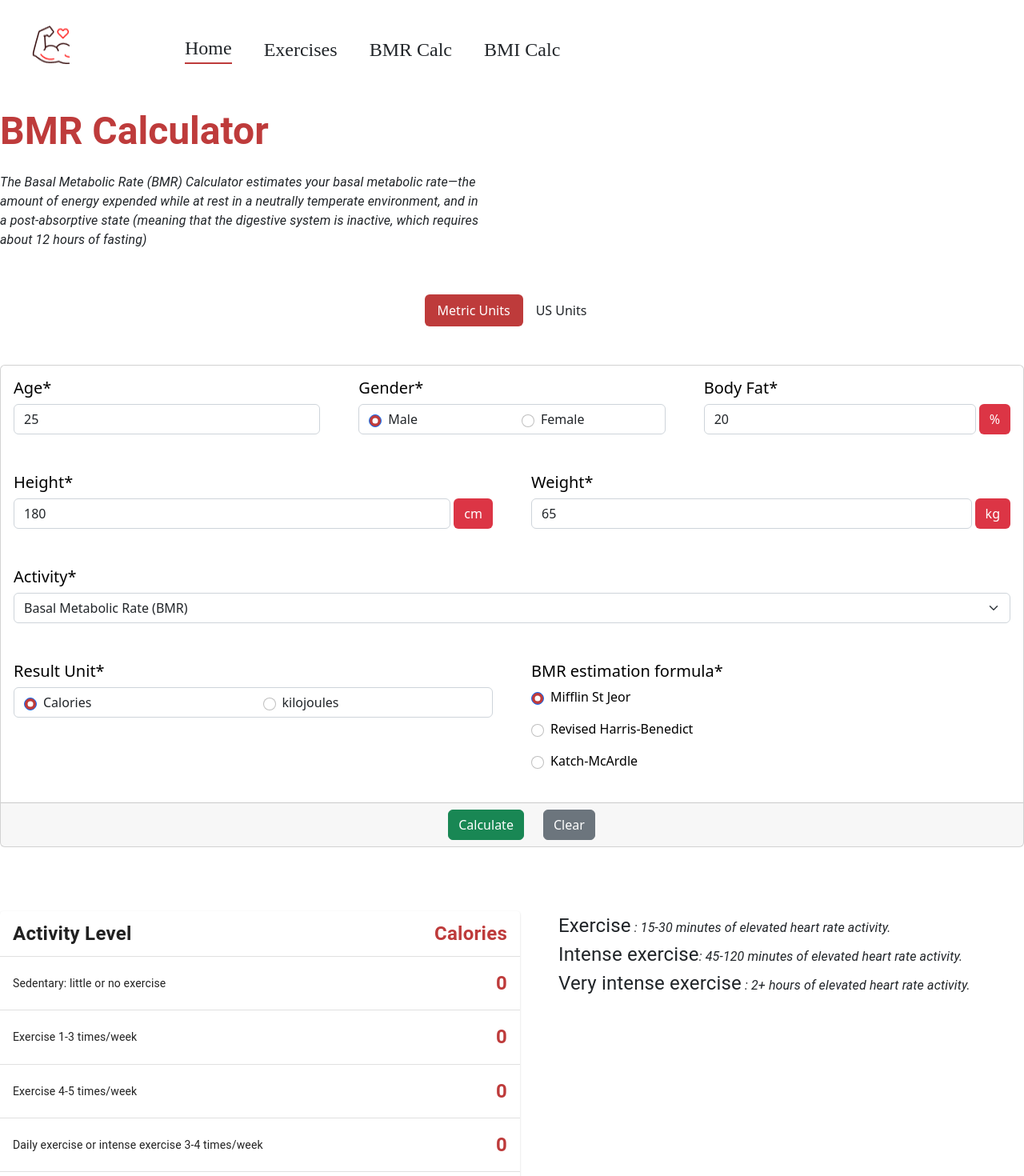
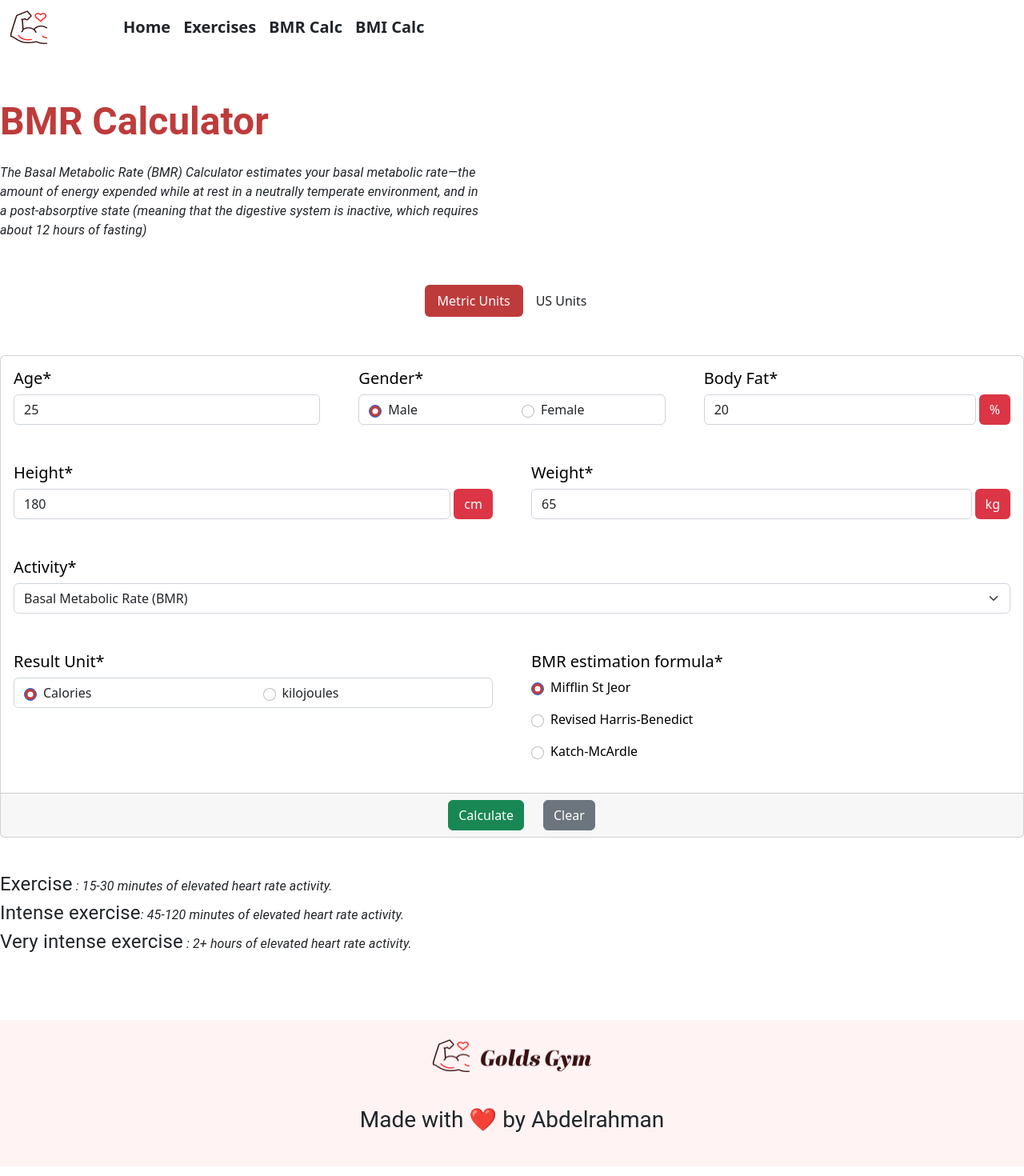
Before and after one commit to abdelrahman252/gym, a React (Vite) app: page /calc in a window 1280 px wide. Shown: the top 1470 px of the page at 80% size. Built offline with nearby package versions, Linux system fonts and the light colour scheme.

Commit message:
Add files via upload

```diff
--- a/package.json
+++ b/package.json
@@ -21,6 +21,7 @@
     "react-bootstrap": "^2.5.0",
     "react-dom": "^18.2.0",
     "react-horizontal-scrolling-menu": "^3.2.0",
+    "react-icons": "^4.4.0",
     "react-router-dom": "^6.4.0",
     "router-dom": "^2.2.9",
     "styled-components": "^5.3.5"
--- a/src/components/BodyPart.jsx
+++ b/src/components/BodyPart.jsx
@@ -14,7 +14,7 @@ const BodyPart = ({ item, setBodyPart, bodyPart }) => (
             borderTop: "4px solid #FF2625",
             background: "#fff",
             borderBottomLeftRadius: "20px",
-            width: "270px",
+            width: { lg: "270px", xs: "150px" },
             height: "282px",
             cursor: "pointer",
             gap: "47px",
@@ -22,7 +22,7 @@ const BodyPart = ({ item, setBodyPart, bodyPart }) => (
         : {
             background: "#fff",
             borderBottomLeftRadius: "20px",
-            width: "270px",
+            width: { lg: "270px", xs: "150px" },
             height: "282px",
             cursor: "pointer",
             gap: "47px",
--- a/src/components/HeroBanner.jsx
+++ b/src/components/HeroBanner.jsx
@@ -40,7 +40,6 @@ const HeroBanner = () => (
           borderRadius: "4px",
           transition: "all .2s linear",
         }}
-        className="search-btn"
       >
         Explore Exercises
       </a>
--- a/src/components/Navbar.jsx
+++ b/src/components/Navbar.jsx
@@ -3,74 +3,49 @@ import { Link } from "react-router-dom";
 import { Stack } from "@mui/material";
 import "./bmr.css";
 import Logo from "../assets/images/Logo.png";
+import { GiToggles } from "react-icons/gi";
 
-const Navbar = () => {
+import { Navbar, Nav, Container } from "react-bootstrap";
+
+const Header = () => {
   const [activeLink, setActiveLink] = useState("home");
+
   const onUpdateActiveLink = (value) => {
     setActiveLink(value);
   };
   return (
-    <Stack
-      direction="row"
-      justifyContent="space-around"
-      sx={{
-        gap: { sm: "123px", xs: "40px" },
-        mt: { sm: "32px", xs: "20px" },
-        justifyContent: "none",
-      }}
-      px="20px"
-    >
-      <Link to="/">
-        <img
-          src={Logo}
-          alt="logo"
-          style={{ width: "48px", height: "48px", margin: "0px 20px" }}
-        />
-      </Link>
-      <Stack
-        direction="row"
-        gap="40px"
-        fontFamily="Alegreya"
-        fontSize="24px"
-        alignItems="flex-end"
-      >
-        <Link
-          to="/"
-          style={{
-            textDecoration: "none",
-            color: "#3A1212",
-          }}
-          className={activeLink === "home" ? "bot" : ""}
-          onClick={() => onUpdateActiveLink("home")}
-        >
-          Home
-        </Link>
-        <a
-          href="#exercises"
-          style={{ textDecoration: "none", color: "#3A1212" }}
-          className={activeLink === "exercises" ? "bot" : ""}
-          onClick={() => onUpdateActiveLink("exercises")}
-        >
-          Exercises
-        </a>
+    <>
+      <Navbar expand="md">
+        <Container fluid>
+          <Navbar.Brand href="/">
+            <img src={Logo} alt="Title" />
+          </Navbar.Brand>
+          <Navbar.Toggle aria-controls="phone" />
+          <Navbar.Collapse id="phone">
+            <Nav style={{ marginLeft: "70px" }}>
+              <Nav.Link href="/" className="link">
+                Home{" "}
+              </Nav.Link>
 
-        <Link
-          to="/calc"
-          className={activeLink === "bmr" ? "bot" : ""}
-          onClick={() => onUpdateActiveLink("bmr")}
-        >
-          BMR Calc
-        </Link>
-        <Link
-          to="/BMI"
-          className={activeLink === "Bmi" ? "bot" : ""}
-          onClick={() => onUpdateActiveLink("Bmi")}
-        >
-          BMI Calc
-        </Link>
-      </Stack>
-    </Stack>
+              <Nav.Link href="#exercises" className="link">
+                {" "}
+                Exercises
+              </Nav.Link>
+              <Nav.Link href="/calc" className="link">
+                {" "}
+                BMR Calc{" "}
+              </Nav.Link>
+
+              <Nav.Link href="/BMI" className="link">
+                {" "}
+                BMI Calc{" "}
+              </Nav.Link>
+            </Nav>
+          </Navbar.Collapse>
+        </Container>
+      </Navbar>
+    </>
   );
 };
 
-export default Navbar;
+export default Header;
--- a/src/components/UsUnitsForBMI.jsx
+++ b/src/components/UsUnitsForBMI.jsx
@@ -18,14 +18,13 @@ const UsUnitsForBMI = () => {
   let calcBmi = (event) => {
     //prevent submitting
     event.preventDefault();
-    let height = (5 * 30.48 + 10 * 2.54) / 2.54;
+    let height = heightInFeet * 12 + heightInInches;
     console.log(height);
-    let w = weight / 2.2;
 
-    if (w === 0 || height === 0) {
+    if (weight === 0 || height === 0) {
       alert("Please enter a valid weight and height");
     } else {
-      let bmi = (w / (height * height)) * 703;
+      let bmi = (weight / (height * height)) * 703;
       setBmi(bmi.toFixed(1));
 
       // Logic for message
--- a/src/index.css
+++ b/src/index.css
@@ -172,15 +172,14 @@ a {
 /* react-horizontal-scrolling-menu--wrapper
 react-horizontal-scrolling-menu--inner-wrapper
 react-horizontal-scrolling-menu--scroll-container
-react-horizontal-scrolling-menu--item */ */
-
-body {
+react-horizontal-scrolling-menu--item */
+*/ body {
   font-family: 'Josefin Sans';
   background-color: #FFFAFB;
 }
 
 * {
-  padding: 0px;
+  padding: 0;
   margin: 0px;
   box-sizing: border-box;
 
@@ -234,14 +233,38 @@ a {
   color: inherit !important;
 }
 
+.link {
+  font-size: 20px !important;
+  font-weight: 600 !important;
+  position: relative !important;
+}
+
+.link::before {
+  content: "";
+  position: absolute;
+  bottom: 0;
+  left: 0;
+  width: 0;
+  height: 2px;
+  background: rgb(255, 38, 37);
+  transition: all .2s ease-in-out;
+  -webkit-transition: all .2s ease-in-out;
+  -moz-transition: all .2s ease-in-out;
+  -ms-transition: all .2s ease-in-out;
+  -o-transition: all .2s ease-in-out;
+}
+
+.link:hover::before {
+  width: 100%;
+}
+
 .hero-banner-img {
   position: absolute;
   right: 40px;
   top: 0px;
   width: 700px;
   height: 900px;
-  margin-top: -330px;
-
+  margin-top: -320px;
 }
 
 .exercise-card {
@@ -287,6 +310,10 @@ a {
   text-decoration: none;
 }
 
+.react-horizontal-scrolling-menu--scroll-container {
+  width: 1400px;
+}
+
 @media screen and (max-width:1200px) {
   .detail-image {
     width: 300px;
@@ -295,7 +322,7 @@ a {
 
 
   .react-horizontal-scrolling-menu--scroll-container {
-    width: 500px;
+    width: 300px;
   }
 
   .left-arrow,
@@ -308,7 +335,7 @@ a {
   }
 
   .exercise-card {
-    width: 320px;
+    width: 320px !important;
   }
 
   .exercise-video {
@@ -318,11 +345,57 @@ a {
 
 }
 
+
+
+
+
 @media screen and (max-width:400px) {
   .exercise-card {
-    width: 280px;
+    width: 160px !important;
+  }
+
+  .exercise-video {
+    width: 250px;
+    height: 250px;
+    padding: 0;
+    margin: 0;
+  }
+
+  .react-horizontal-scrolling-menu--scroll-container {
+    width: 230px !important;
   }
 }
-.react-horizontal-scrolling-menu--scroll-container {
-  width: 1400px !important;
+
+@media screen and (max-width:567px) {
+  .exercise-card {
+    width: 200px !important;
+  }
+
+  .exercise-video {
+    width: 250px;
+    height: 250px;
+    padding: 0;
+    margin: 0;
+  }
+
+  .react-horizontal-scrolling-menu--scroll-container {
+    width: 270px !important;
+  }
 }
+
+@media screen and (max-width:767px) {
+  .exercise-card {
+    width: 250px !important;
+  }
+
+  .exercise-video {
+    width: 250px;
+    height: 250px;
+    padding: 0;
+    margin: 0;
+  }
+
+  .react-horizontal-scrolling-menu--scroll-container {
+    width: 470px;
+  }
+}
--- a/src/main.jsx
+++ b/src/main.jsx
@@ -3,6 +3,8 @@ import ReactDOM from "react-dom/client";
 import App from "./App";
 import "./index.css";
 import { BrowserRouter } from "react-router-dom";
+import "bootstrap/dist/css/bootstrap.min.css";
+
 ReactDOM.createRoot(document.getElementById("root")).render(
   <BrowserRouter>
     <App />
--- a/src/pages/Calc.jsx
+++ b/src/pages/Calc.jsx
@@ -3,15 +3,8 @@ import "./calc.css";
 
 import React, { useState } from "react";
 
-import "bootstrap/dist/css/bootstrap.min.css";
 import {
-  Table,
-  TableBody,
-  TableCell,
-  TableHead,
-  TableContainer,
-  TableRow,
-  Paper,
+
   Box,
   Typography,
 } from "@mui/material";
@@ -19,29 +12,12 @@ import MetricUnits from "../components/MetricUnits";
 import UsUnits from "../components/UsUnits";
 
 const Calc = () => {
-  const act = {
-    normal: 1,
-    Sedentary: 1.2,
-    Light: 1.375,
-    Moderate: 1.465,
-    Active: 1.55,
-    Very: 1.725,
-    Extra: 1.9,
-  };
+
   const [unit, setUnit] = useState("Calories");
   const [bmr, setBmr] = useState("");
   const [activity, setActivity] = useState("normal");
 
-  const rows = [
-    {
-      Sedentary: "Sedentary: little or no exercise",
-      Light: "Exercise 1-3 times/week",
-      Moderate: "Exercise 4-5 times/week",
-      Active: "Daily exercise or intense exercise 3-4 times/week",
-      Very: "Intense exercise 6-7 times/week",
-      Extra: "Very intense exercise daily, or physical job",
-    },
-  ];
+
   return (
     <div>
       <Box my={7}>
@@ -100,121 +76,10 @@ const Calc = () => {
         </Tab.Content>
       </Tab.Container>
 
-      <div
-        style={{
-          display: "flex",
-          alignItems: "start",
-          gap: "3em",
-        }}
-      >
-        <TableContainer component={Paper} sx={{ marginTop: 10, maxWidth: 650 }}>
-          <Table sx={{ maxWidth: 650 }} aria-label="simple table">
-            <TableHead>
-              <TableRow>
-                <TableCell sx={{ fontSize: 24, fontWeight: "bold" }}>
-                  Activity Level
-                </TableCell>
-                <TableCell
-                  align="right"
-                  sx={{ fontSize: 24, fontWeight: "bold", color: "#be3b3b" }}
-                >
-                  {unit}
-                </TableCell>
-              </TableRow>
-            </TableHead>
-            <TableBody>
-              {rows.map((row) => (
-                <>
-                  <TableRow key={row.id}>
-                    <TableCell>{row.Sedentary}</TableCell>
-                    <TableCell
-                      align="right"
-                      sx={{
-                        fontSize: 24,
-                        fontWeight: "bold",
-                        color: "#be3b3b",
-                      }}
-                    >
-                      {Math.ceil(bmr * 1.2)}
-                    </TableCell>
-                  </TableRow>
-                  <TableRow>
-                    <TableCell>{row.Light}</TableCell>
-                    <TableCell
-                      align="right"
-                      sx={{
-                        fontSize: 24,
-                        fontWeight: "bold",
-                        color: "#be3b3b",
-                      }}
-                    >
-                      {Math.ceil(bmr * 1.375)}
-                    </TableCell>
-                  </TableRow>
-                  <TableRow>
-                    <TableCell>{row.Moderate}</TableCell>
-                    <TableCell
-                      align="right"
-                      sx={{
-                        fontSize: 24,
-                        fontWeight: "bold",
-                        color: "#be3b3b",
-                      }}
-                    >
-                      {Math.ceil(bmr * 1.465)}
-                    </TableCell>
-                  </TableRow>
-                  <TableRow>
-                    <TableCell>{row.Active}</TableCell>
-                    <TableCell
-                      align="right"
-                      sx={{
-                        fontSize: 24,
-                        fontWeight: "bold",
-                        color: "#be3b3b",
-                      }}
-                    >
-                      {Math.ceil(bmr * 1.55)}
-                    </TableCell>
-                  </TableRow>
-                  <TableRow>
-                    <TableCell>{row.Very}</TableCell>
-                    <TableCell
-                      align="right"
-                      sx={{
-                        fontSize: 24,
-                        fontWeight: "bold",
-                        color: "#be3b3b",
-                      }}
-                    >
-                      {Math.ceil(bmr * 1.725)}
-                    </TableCell>
-                  </TableRow>
-                  <TableRow>
-                    <TableCell>{row.Extra}</TableCell>
-                    <TableCell
-                      align="right"
-                      sx={{
-                        fontSize: 24,
-                        fontWeight: "bold",
-                        color: "#be3b3b",
-                      }}
-                    >
-                      {Math.ceil(bmr * 1.9)}
-                    </TableCell>
-                  </TableRow>
-                </>
-              ))}
-            </TableBody>
-          </Table>
-        </TableContainer>
-        <Box mt={10}>
-          <Typography
-            variant="body1"
-            sx={{ maxWidth: 600, fontStyle: "italic" }}
-          >
-            <span style={{ fontSize: 24, fontStyle: "normal" }}>Exercise</span>{" "}
-            : 15-30 minutes of elevated heart rate activity.
+      <Box mt={5}>
+        <Typography variant="body1" sx={{ maxWidth: 600, fontStyle: "italic" }}>
+          <span style={{ fontSize: 24, fontStyle: "normal" }}>Exercise</span> :
+          15-30 minutes of elevated heart rate activity.
           <br />{" "}
           <span style={{ fontSize: 24, fontStyle: "normal" }}>
             Intense exercise
@@ -227,7 +92,6 @@ const Calc = () => {
         </Typography>
       </Box>
     </div>
-    </div>
   );
 };
 
```
Also changed, not shown: src/components/ExerciseCard.jsx (+26 -6 lines), src/components/ExerciseVideos.jsx (+5 -2 lines), 1 other file (tests, documents, lock files or other folders). Lines whose indentation alone changed are shown as unchanged.
